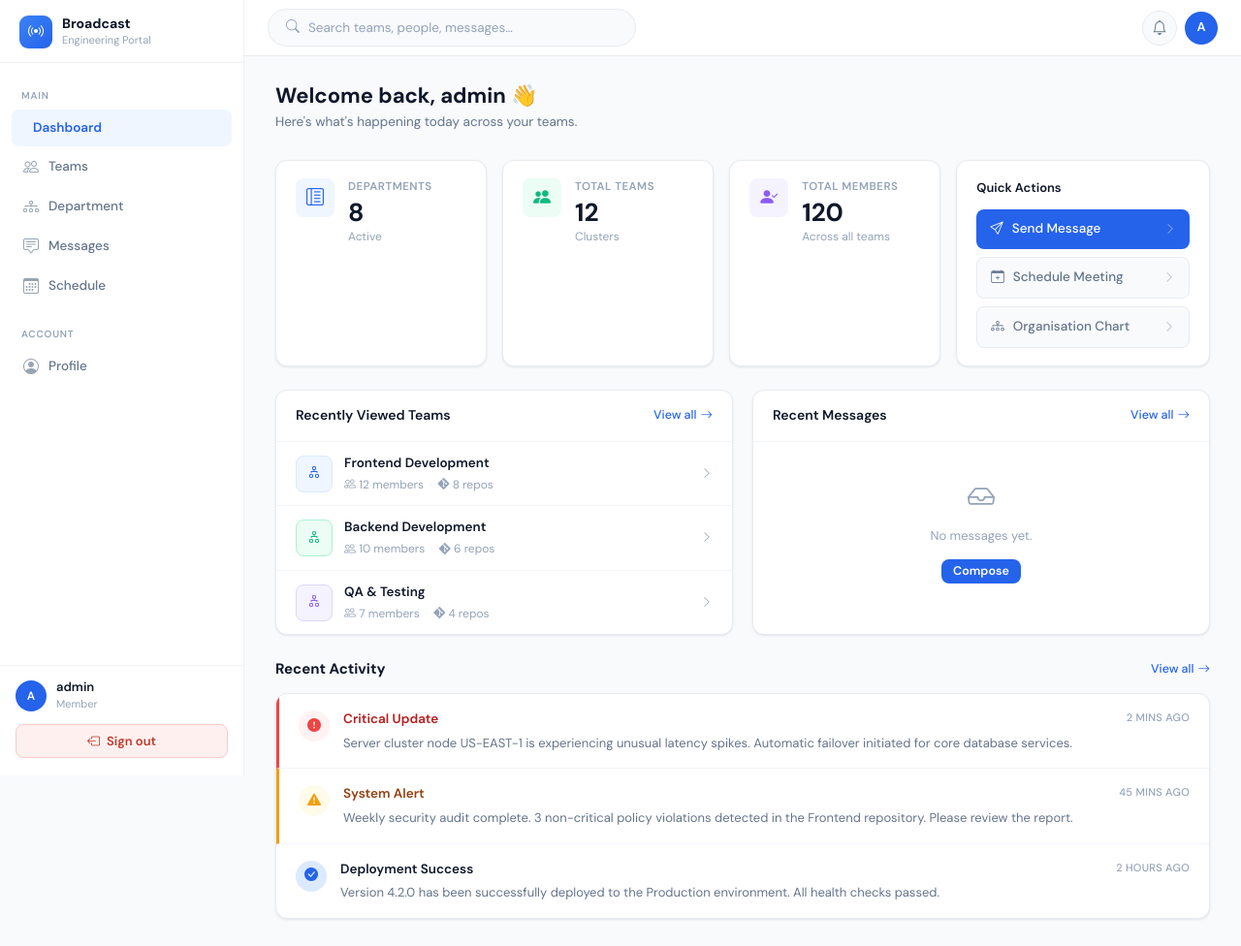
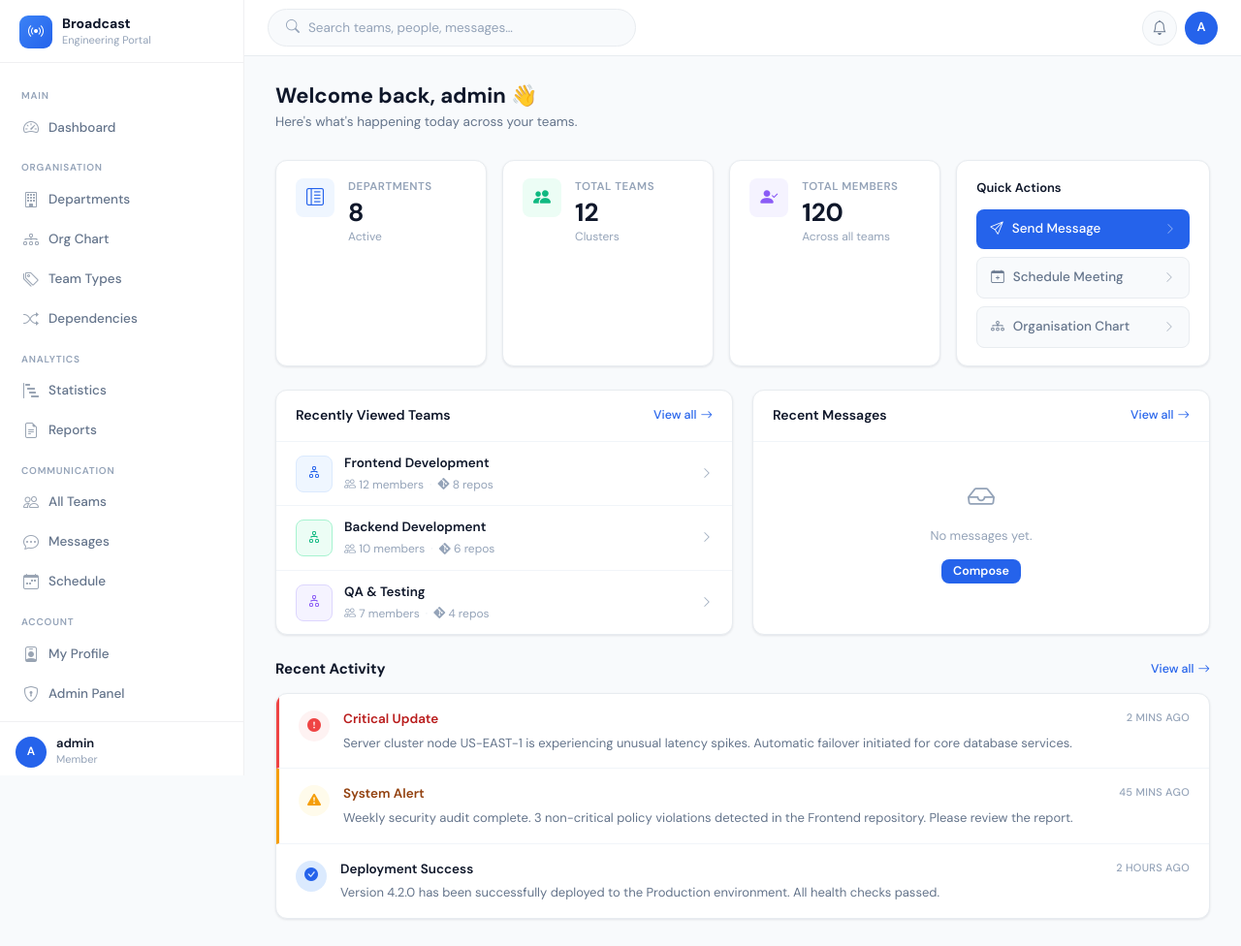
Before and after one commit to suzaane/Coursework, a Django app: page / in a window 1280 px wide. Shown: the whole page at 97% size. Run offline with Django 5.2, Linux system fonts and the light colour scheme; a user stored in the database is signed in; data that the repository does not hold is empty.

Commit message:
Update sidebar with organised structure for organisation module

```diff
--- a/templates/base.html
+++ b/templates/base.html
@@ -23,34 +23,56 @@
       </div>
     </div>
     <nav class="sidebar-nav">
+      <!-- DASHBOARD -->
       <div class="nav-section-label">MAIN</div>
+      <a href="{% url 'dashboard' %}" class="nav-item">
+        <i class="bi bi-speedometer2 nav-icon"></i><span>Dashboard</span>
+      </a>
 
-      <a href="{% url 'dashboard' %}"
-         class="nav-item {% if request.resolver_match.url_name == 'dashboard' %}active{% endif %}">
-        <i class="bi bi-squares nav-icon"></i><span>Dashboard</span>
+      <!-- ORGANISATION (YOUR MODULE) -->
+      <div class="nav-section-label">ORGANISATION</div>
+      <a href="{% url 'organisation:department_list' %}" class="nav-item">
+        <i class="bi bi-building nav-icon"></i><span>Departments</span>
       </a>
-      <a href="{% url 'teams:team_list' %}"
-         class="nav-item {% if 'teams' in request.resolver_match.app_name|default:'' %}active{% endif %}">
-        <i class="bi bi-people nav-icon"></i><span>Teams</span>
+      <a href="{% url 'organisation:org_chart' %}" class="nav-item">
+        <i class="bi bi-diagram-3 nav-icon"></i><span>Org Chart</span>
       </a>
-      <a href="{% url 'organisation:department_list' %}"
-         class="nav-item {% if 'organisation' in request.resolver_match.app_name|default:'' %}active{% endif %}">
-        <i class="bi bi-diagram-3 nav-icon"></i><span>Department</span>
+      <a href="{% url 'organisation:teamtype_list' %}" class="nav-item">
+        <i class="bi bi-tags nav-icon"></i><span>Team Types</span>
       </a>
-      <a href="{% url 'messaging:inbox' %}"
-         class="nav-item {% if 'messaging' in request.resolver_match.app_name|default:'' %}active{% endif %}">
-        <i class="bi bi-chat-square-text nav-icon"></i><span>Messages</span>
+      <a href="{% url 'organisation:dependency_list' %}" class="nav-item">
+        <i class="bi bi-shuffle nav-icon"></i><span>Dependencies</span>
+      </a>
+
+      <!-- ANALYTICS (YOUR REPORTS) -->
+      <div class="nav-section-label">ANALYTICS</div>
+      <a href="{% url 'organisation:admin_stats' %}" class="nav-item">
+        <i class="bi bi-bar-chart-steps nav-icon"></i><span>Statistics</span>
+      </a>
+      <a href="{% url 'organisation:admin_reports' %}" class="nav-item">
+        <i class="bi bi-file-earmark-text nav-icon"></i><span>Reports</span>
+      </a>
+
+      <!-- COMMUNICATION -->
+      <div class="nav-section-label">COMMUNICATION</div>
+      <a href="{% url 'teams:team_list' %}" class="nav-item">
+        <i class="bi bi-people nav-icon"></i><span>All Teams</span>
+      </a>
+      <a href="{% url 'messaging:inbox' %}" class="nav-item">
+        <i class="bi bi-chat-dots nav-icon"></i><span>Messages</span>
         {% if unread_count|default:0 > 0 %}<span class="nav-badge">{{ unread_count }}</span>{% endif %}
       </a>
-      <a href="{% url 'schedule:index' %}"
-         class="nav-item {% if 'schedule' in request.resolver_match.app_name|default:'' %}active{% endif %}">
-        <i class="bi bi-calendar3 nav-icon"></i><span>Schedule</span>
+      <a href="{% url 'schedule:index' %}" class="nav-item">
+        <i class="bi bi-calendar-week nav-icon"></i><span>Schedule</span>
       </a>
 
-      <div class="nav-section-label" style="margin-top:12px;">ACCOUNT</div>
-      <a href="{% url 'accounts:profile' %}"
-         class="nav-item {% if request.resolver_match.url_name == 'profile' %}active{% endif %}">
-        <i class="bi bi-person-circle nav-icon"></i><span>Profile</span>
+      <!-- ACCOUNT -->
+      <div class="nav-section-label">ACCOUNT</div>
+      <a href="{% url 'accounts:profile' %}" class="nav-item">
+        <i class="bi bi-person-badge nav-icon"></i><span>My Profile</span>
+      </a>
+      <a href="/admin/" class="nav-item">
+        <i class="bi bi-shield-lock nav-icon"></i><span>Admin Panel</span>
       </a>
     </nav>
 
@@ -103,7 +125,6 @@
   <div class="container mt-5">
     <div class="row justify-content-center">
       <div class="col-md-6">
-        <!-- Display messages for non-authenticated users -->
         {% if messages %}
           {% for message in messages %}
             <div class="alert alert-{{ message.tags }} alert-dismissible fade show" role="alert">
```
